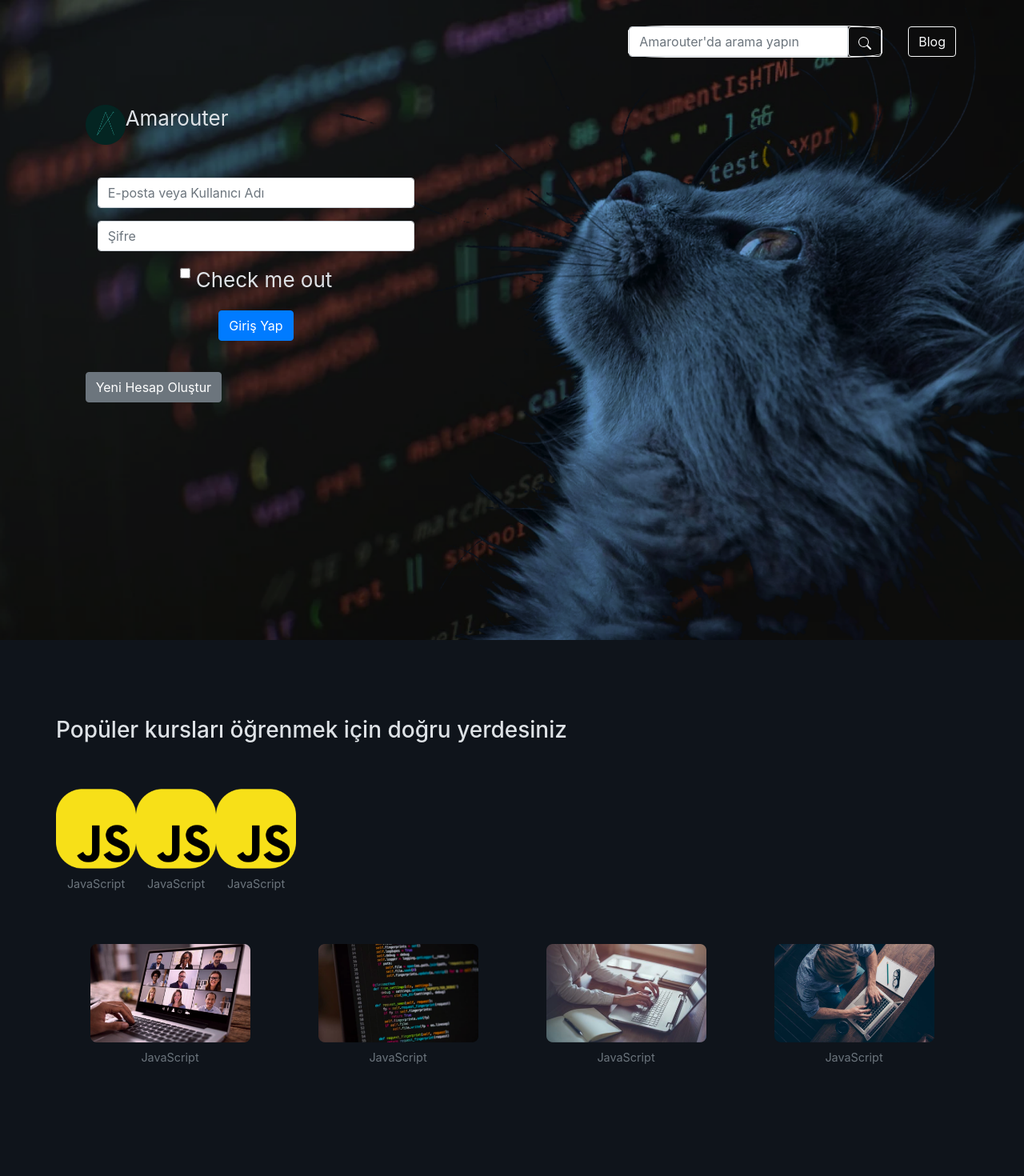
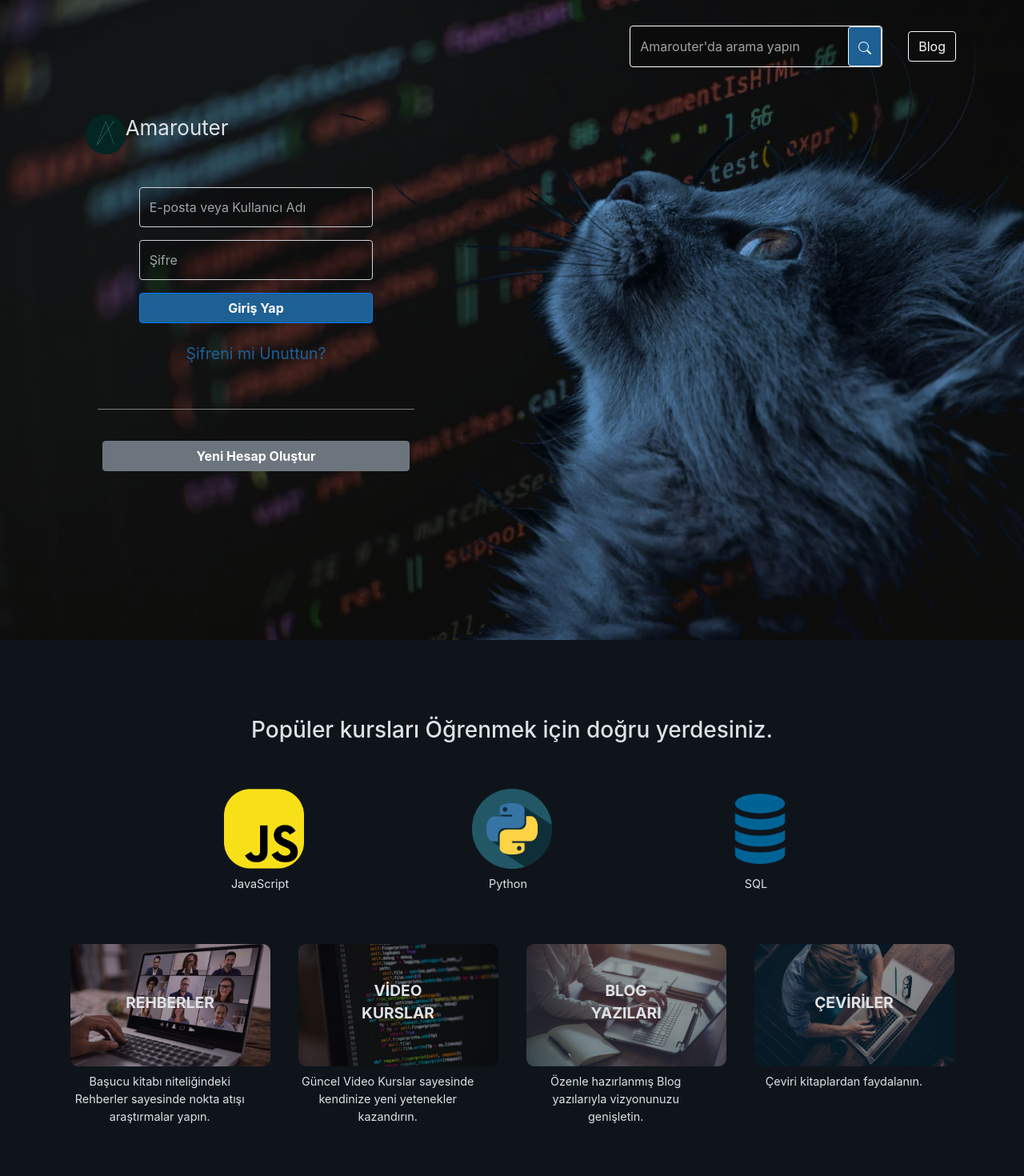
Before and after one commit to amarouter/amarouter-frontend, a React (Create React App) app: page / in a window 1280 px wide. Shown: the top 1470 px of the page at 80% size. Built offline with nearby package versions, Linux system fonts and the light colour scheme.

Commit message:
Landing Page yeni tasarimin uygulanmasi ilerletild

```diff
--- a/src/App.css
+++ b/src/App.css
@@ -1,6 +1,17 @@
 .App {
   text-align: center;
   background-color: #0F141B;
+}
+
+input {
+  height: calc(1.5em + 1.5rem + 2px) !important;
+  background-color: #00000040 !important;
+  color: #DEE2E6 !important;
+}
+
+::placeholder { /* Chrome, Firefox, Opera, Safari 10.1+ */
+  color: #DEE2E6 !important;
+  opacity: 0.7 !important; /* Firefox */
 }
 
 .App-header {
@@ -32,15 +43,22 @@
 }
 
 .navbar {
-  /*background-color: #0c01022f;*/
   background-color: #00000000;
 }
 
 .navbar .input-group {
   border: 1px solid white;
-  border-radius: 15%;
+  border-radius: .25rem;
 }
 
 .btn-info {
   color: #DEE2E6;
 }
+
+.ama-bg-primary {
+  background-color: #1E6094;
+}
+
+#txtSearch {
+  border: none !important;
+}
--- a/src/components/footer/Footer.js
+++ b/src/components/footer/Footer.js
@@ -5,7 +5,7 @@ import Logo from '../Logo';
 
 export default function Footer() {
     return (
-        <footer className="App-footer">
+        <footer className="App-footer pt-3">
             <Container>
                 <Row>
                     <Col><Logo /></Col>
--- a/src/components/main/Main.css
+++ b/src/components/main/Main.css
@@ -1,3 +1,8 @@
+figcaption {
+  width: 90%;
+  color: #dee2e6 !important;
+}
+
 .App-header {
   background-color: #0c010200;
   width: 100%;
@@ -23,5 +28,51 @@
 
 .App-section2 {
   min-height: 80vh;
-  color: #dee2e6;
+  color: #dee2e6 !important;
 }
+
+.centered-text {
+  position: absolute;
+  top: 30%;
+  left: 50%;
+  transform: translate(-50%, -50%);
+  font-weight: bold;
+  font-size: 1.2em;
+}
+
+#formLogin {
+  padding-left: 2em;
+  padding-right: 2em;
+  padding-bottom: 2em;
+  border-bottom-style: solid !important;
+  border-bottom-width: thin !important;
+  border-bottom-color: gray !important;
+}
+
+#btnGirisYap {
+  width: 100%;
+  font-weight: bold;
+}
+
+#aForgotPassword {
+  font-size: 75%;
+  color: #1E6094;
+}
+
+#btnHesapOlustur {
+  width: 24em;
+  font-weight: bold;
+}
+
+#rowLogo {
+  display: flex;
+  flex-direction: row;
+  justify-content: space-evenly;
+}
+
+#rowPhoto .figure-img {
+  position: relative;
+  text-align: center;
+  opacity: 0.6;
+  color: white;
+}
--- a/src/components/main/Section1.js
+++ b/src/components/main/Section1.js
@@ -1,6 +1,6 @@
 import React from "react";
 
-import { Container, Row, Col, Button, Form, Card, Image, Figure } from "react-bootstrap";
+import { Row, Col, Button, Form } from "react-bootstrap";
 
 import Logo from "../Logo";
 import Header from "../header/Header";
@@ -19,7 +19,7 @@ function Section1() {
               <Logo />
             </Row>
             <br></br>
-            <Form>
+            <Form id="formLogin">
               <Form.Group controlId="formBasicEmail">
                 <Form.Control
                   type="email"
@@ -29,16 +29,19 @@ function Section1() {
               <Form.Group controlId="formBasicPassword">
                 <Form.Control type="password" placeholder="Şifre" />
               </Form.Group>
-              <Form.Group controlId="formBasicCheckbox">
-                <Form.Check type="checkbox" label="Check me out" />
-              </Form.Group>
-              <Button variant="primary" type="submit">
+              <Button
+                variant="primary"
+                className="ama-bg-primary mb-3"
+                type="submit"
+                id="btnGirisYap"
+              >
                 Giriş Yap
               </Button>
+              <a id="aForgotPassword" href="#">Şifreni mi Unuttun?</a>
             </Form>
             <br></br>
-            <Row>
-              <Button variant="secondary">Yeni Hesap Oluştur</Button>
+            <Row className="justify-content-md-center">
+              <Button variant="secondary" id="btnHesapOlustur">Yeni Hesap Oluştur</Button>
             </Row>
           </Col>
           <Col sm={7}></Col>
--- a/src/components/main/Section2.js
+++ b/src/components/main/Section2.js
@@ -1,9 +1,10 @@
 import React from "react";
 
-import { Row, Col, Button, Form, Card, Image, Figure } from "react-bootstrap";
+import { Row, Col, Figure } from "react-bootstrap";
 
 import javaScriptLogo from "../../images/JavaScriptLogo.png";
 import pythonLogo from "../../images/pythonLogo.png";
+import sqlLogo from "../../images/sqlLogo.png";
 import VideoPhoto from "../../images/VideoPhoto.png";
 import RehberlerPhoto from "../../images/RehberlerPhoto.png";
 import BlogPhoto from "../../images/BlogPhoto.png";
@@ -15,10 +16,10 @@ function Section1() {
       <br />
       <br />
       <div className="container">
-        <Row className="mb-5">
-          <h3>Popüler kursları öğrenmek için doğru yerdesiniz </h3>
+        <Row className="justify-content-md-center mb-5">
+          <h3>Popüler kursları Öğrenmek için doğru yerdesiniz.</h3>
         </Row>
-        <Row className="mb-5">
+        <Row id="rowLogo" className="mb-5">
           <Figure xs={4} md={4}>
             <Figure.Image
               width={100}
@@ -32,64 +33,71 @@ function Section1() {
             <Figure.Image
               width={100}
               height={100}
-              alt="JavaScript"
-              src={javaScriptLogo}
+              alt="Python"
+              src={pythonLogo}
             />
-            <Figure.Caption>JavaScript</Figure.Caption>
+            <Figure.Caption>Python</Figure.Caption>
           </Figure>
           <Figure xs={4} md={4}>
-            <Figure.Image
-              width={100}
-              height={100}
-              alt="JavaScript"
-              src={javaScriptLogo}
-            />
-            <Figure.Caption>JavaScript</Figure.Caption>
+            <Figure.Image width={100} height={100} alt="SQL" src={sqlLogo} />
+            <Figure.Caption>SQL</Figure.Caption>
           </Figure>
         </Row>
-        <Row>
+        <Row id="rowPhoto">
           <Col xs={6} md={3}>
             <Figure>
               <Figure.Image
-                width={200}
-                height={200}
+                width={250}
+                height={250}
                 alt="JavaScript"
                 src={RehberlerPhoto}
               />
-              <Figure.Caption>JavaScript</Figure.Caption>
+              <div className="centered-text">REHBERLER</div>
+              <Figure.Caption>
+                Başucu kitabı niteliğindeki Rehberler sayesinde nokta atışı
+                araştırmalar yapın.
+              </Figure.Caption>
             </Figure>
           </Col>
           <Col xs={6} md={3}>
             <Figure>
               <Figure.Image
-                width={200}
-                height={200}
+                width={250}
+                height={250}
                 alt="JavaScript"
                 src={VideoPhoto}
               />
-              <Figure.Caption>JavaScript</Figure.Caption>
+              <div className="centered-text">VİDEO KURSLAR</div>
+              <Figure.Caption>
+                Güncel Video Kurslar sayesinde kendinize yeni yetenekler
+                kazandırın.
+              </Figure.Caption>
             </Figure>
           </Col>
           <Col xs={6} md={3}>
             <Figure>
               <Figure.Image
-                width={200}
-                height={200}
+                width={250}
+                height={250}
                 alt="JavaScript"
                 src={BlogPhoto}
               />
-              <Figure.Caption>JavaScript</Figure.Caption>
+              <div className="centered-text">BLOG YAZILARI</div>
+              <Figure.Caption>
+                Özenle hazırlanmış Blog yazılarıyla vizyonunuzu genişletin.
+              </Figure.Caption>
             </Figure>
           </Col>
           <Col xs={6} md={3}>
             <Figure>
               <Figure.Image
-                width={200}
-                height={200}
+                width={250}
+                height={250}
                 alt="JavaScript"
                 src={CeviriPhoto}
               />
-              <Figure.Caption>JavaScript</Figure.Caption>
+              <div className="centered-text">ÇEVİRİLER</div>
+              <Figure.Caption>Çeviri kitaplardan faydalanın.</Figure.Caption>
             </Figure>
           </Col>
         </Row>
```
Also changed, not shown: src/images/sqlLogo.png (added).
